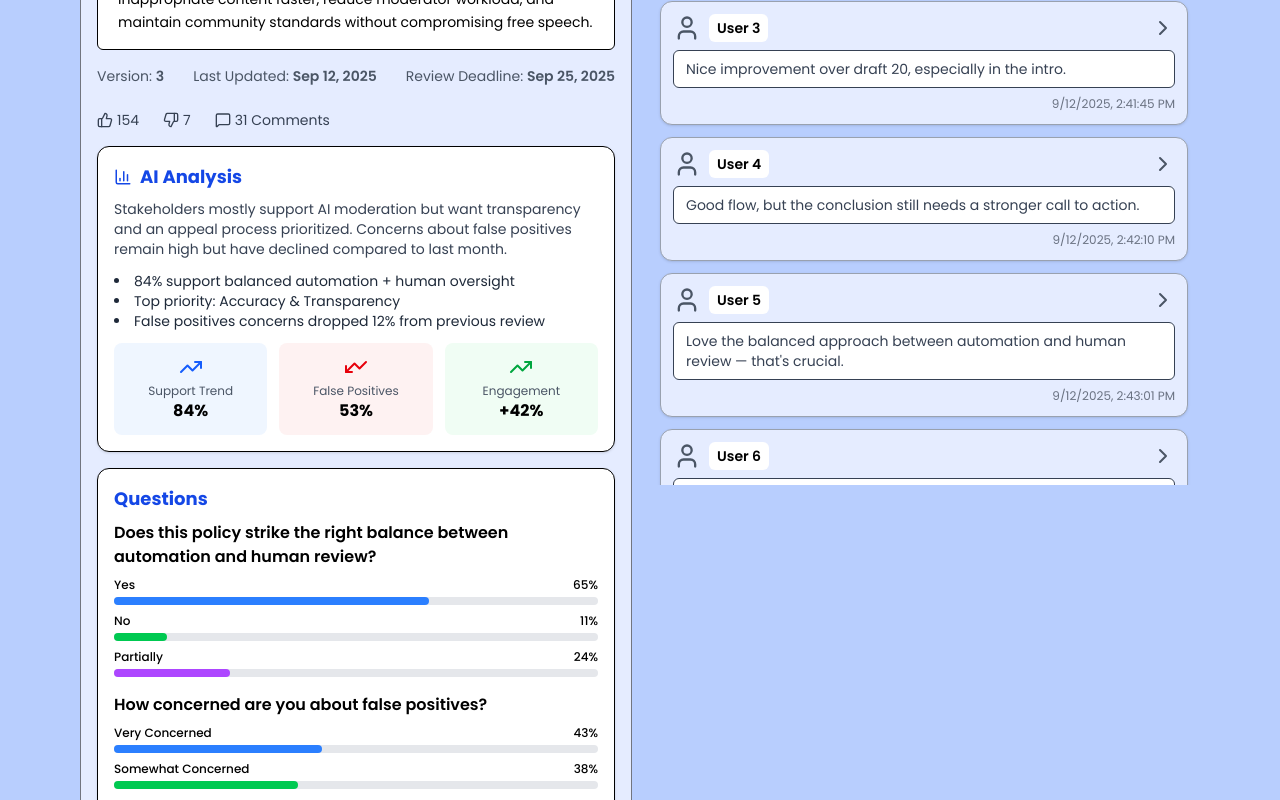
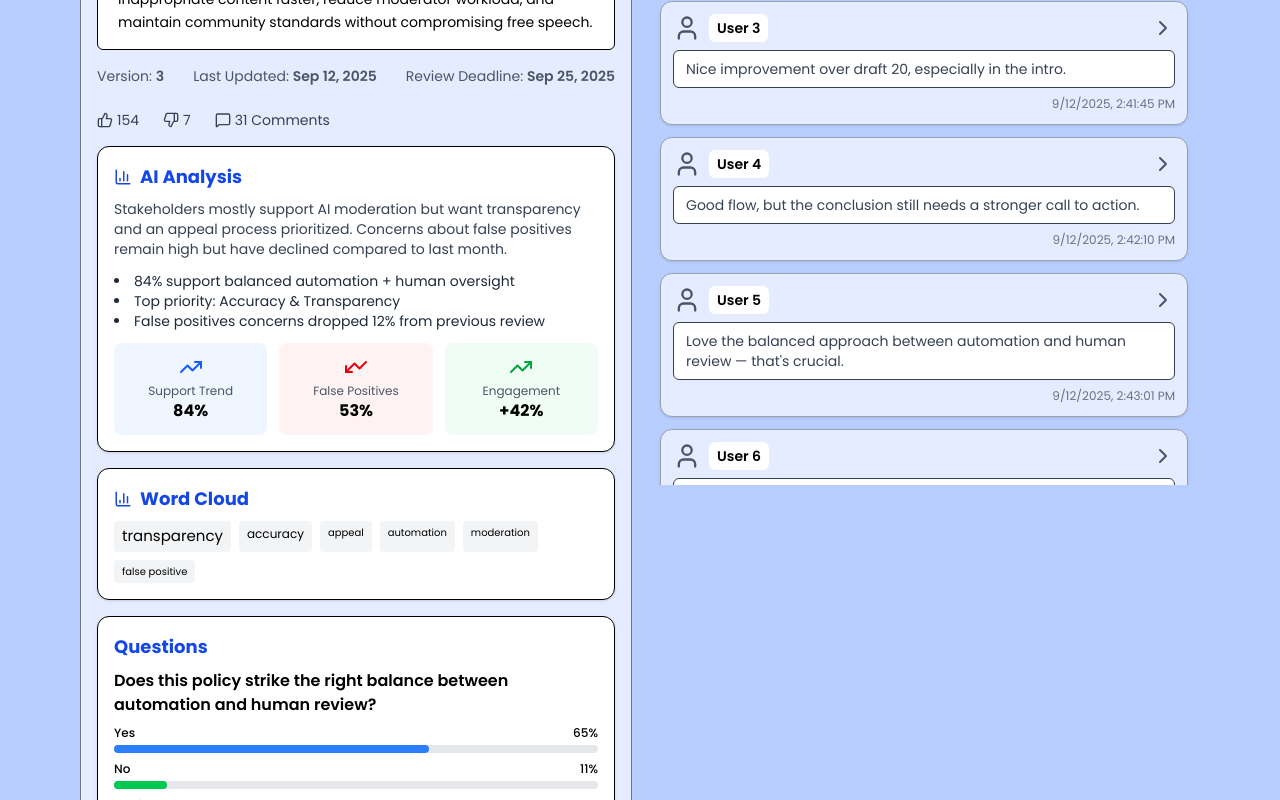
Before and after one commit to dipannitasharma/sentiment-analysis, a React (Vite) app: page /dashboard-admin/21 in a window 1280 px wide. Shown: the part 420-1220 px from the top of the page. Built offline with nearby package versions, Linux system fonts and the light colour scheme.

Commit message:
feat: add word cloud visualization to DraftDetails component and update adminDrafts.json with word cloud data

```diff
--- a/src/components/ADMIN/Current_Draft_details.jsx
+++ b/src/components/ADMIN/Current_Draft_details.jsx
@@ -32,6 +32,7 @@ const DraftDetails = ({ id: propId }) => {
 
     const isDone = draft.status === "approved";
     const aiData = draft.ai_analysis;
+    const wordcloudData = aiData?.wordcloud || [];
 
     return (
         <div className="w-full">
@@ -179,6 +180,31 @@ const DraftDetails = ({ id: propId }) => {
                     </div>
                 )}
 
+                {/* Word Cloud Section */}
+                {wordcloudData.length > 0 && (
+                    <div className="rounded-xl border bg-white p-4 shadow-sm">
+                        <h2 className="text-lg font-bold flex items-center gap-2 text-blue-700 mb-2">
+                            <BarChart3 size={18} /> Word Cloud
+                        </h2>
+                        <div className="flex flex-wrap gap-2">
+                            {wordcloudData.map((item, idx) => (
+                                <span
+                                    key={idx}
+                                    style={{
+                                        fontSize: `${Math.min(
+                                            Math.max(item.weight, 10),
+                                            30
+                                        )}px`,
+                                    }}
+                                    className="bg-gray-100 px-2 py-1 rounded"
+                                >
+                                    {item.word}
+                                </span>
+                            ))}
+                        </div>
+                    </div>
+                )}
+
                 {/* Questions Section */}
                 {draft.questions?.length > 0 && (
                     <div className="rounded-xl border bg-white p-4 shadow-sm">
--- a/src/data/adminDrafts.json
+++ b/src/data/adminDrafts.json
@@ -61,7 +61,15 @@
                         "support_trend": [72, 75, 80, 84],
                         "false_positive_concerns": [65, 63, 58, 53],
                         "engagement_growth": [20, 28, 35, 42]
-                    }
+                    },
+                    "wordcloud": [
+                        { "word": "transparency", "weight": 15 },
+                        { "word": "accuracy", "weight": 12 },
+                        { "word": "appeal", "weight": 10 },
+                        { "word": "automation", "weight": 9 },
+                        { "word": "moderation", "weight": 8 },
+                        { "word": "false positive", "weight": 7 }
+                    ]
                 }
             },
             {
@@ -119,7 +127,15 @@
                             "Performance": 17
                         },
                         "engagement_growth": [10, 12, 15, 16]
-                    }
+                    },
+                    "wordcloud": [
+                        { "word": "transparency", "weight": 15 },
+                        { "word": "accuracy", "weight": 12 },
+                        { "word": "appeal", "weight": 10 },
+                        { "word": "automation", "weight": 9 },
+                        { "word": "moderation", "weight": 8 },
+                        { "word": "false positive", "weight": 7 }
+                    ]
                 }
             },
             {
@@ -177,7 +193,15 @@
                             "Performance": 17
                         },
                         "engagement_growth": [10, 12, 15, 16]
-                    }
+                    },
+                    "wordcloud": [
+                        { "word": "transparency", "weight": 15 },
+                        { "word": "accuracy", "weight": 12 },
+                        { "word": "appeal", "weight": 10 },
+                        { "word": "automation", "weight": 9 },
+                        { "word": "moderation", "weight": 8 },
+                        { "word": "false positive", "weight": 7 }
+                    ]
                 }
             },
             {
@@ -235,7 +259,15 @@
                             "Performance": 17
                         },
                         "engagement_growth": [10, 12, 15, 16]
-                    }
+                    },
+                    "wordcloud": [
+                        { "word": "transparency", "weight": 15 },
+                        { "word": "accuracy", "weight": 12 },
+                        { "word": "appeal", "weight": 10 },
+                        { "word": "automation", "weight": 9 },
+                        { "word": "moderation", "weight": 8 },
+                        { "word": "false positive", "weight": 7 }
+                    ]
                 }
             },
             {
@@ -293,7 +325,15 @@
                             "Performance": 17
                         },
                         "engagement_growth": [10, 12, 15, 16]
-                    }
+                    },
+                    "wordcloud": [
+                        { "word": "transparency", "weight": 15 },
+                        { "word": "accuracy", "weight": 12 },
+                        { "word": "appeal", "weight": 10 },
+                        { "word": "automation", "weight": 9 },
+                        { "word": "moderation", "weight": 8 },
+                        { "word": "false positive", "weight": 7 }
+                    ]
                 }
             },
             {
@@ -351,7 +391,15 @@
                             "Performance": 17
                         },
                         "engagement_growth": [10, 12, 15, 16]
-                    }
+                    },
+                    "wordcloud": [
+                        { "word": "transparency", "weight": 15 },
+                        { "word": "accuracy", "weight": 12 },
+                        { "word": "appeal", "weight": 10 },
+                        { "word": "automation", "weight": 9 },
+                        { "word": "moderation", "weight": 8 },
+                        { "word": "false positive", "weight": 7 }
+                    ]
                 }
             }
         ]
```
